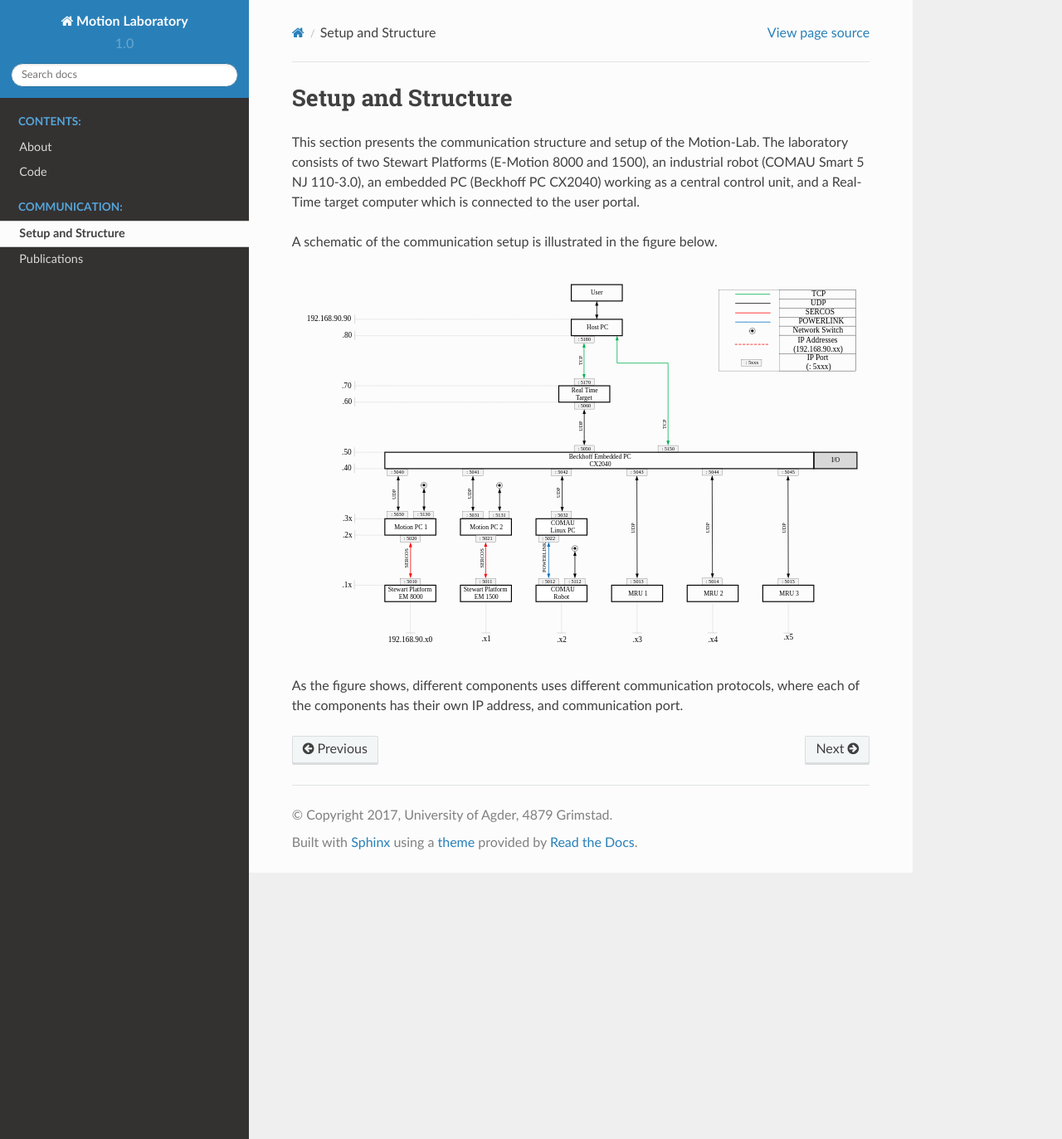
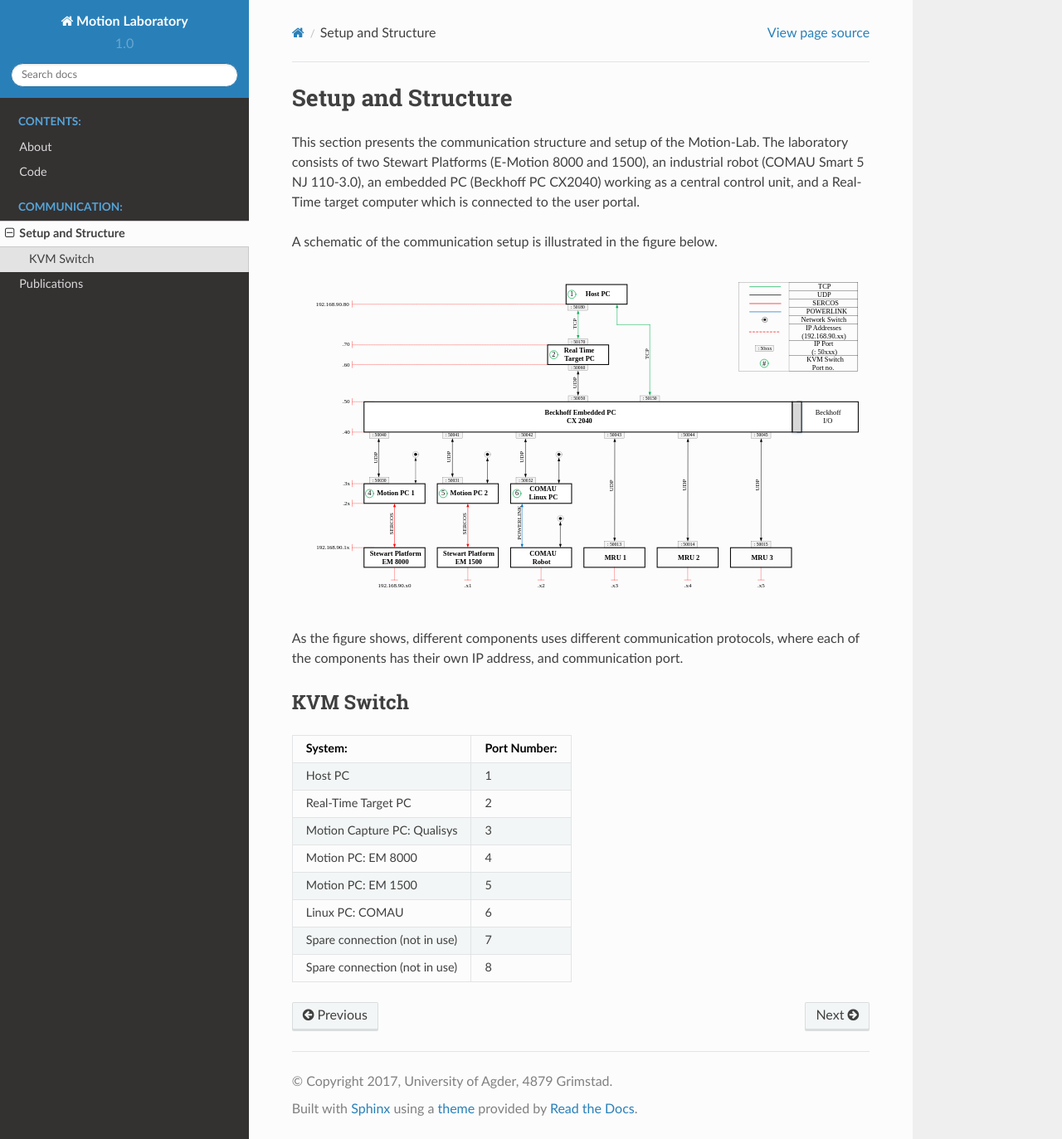
Before and after one commit to sondretordal/motion-lab, a Sphinx documentation site: the page built from docs/com.rst, in a window 1280 px wide and 1373 px high. Shown: the whole window at 83% size. Built offline with Sphinx 7.4.7 and the Read the Docs theme 2.0.0, drawn with Linux system fonts in a browser that asks for light colours; formulas are drawn with MathJax 3.

Commit message:
Updated comm-schematic.svg, added KVM table (From Home PC)

```diff
--- a/docs/com.rst
+++ b/docs/com.rst
@@ -11,7 +11,30 @@ and a Real-Time target computer which is connected to the user portal.
 
 A schematic of the communication setup is illustrated in the figure below.
 
-.. image:: /img/communcation_schematic.svg
+.. image:: /img/communication_setup_schematic.svg
 
 As the figure shows, different components uses different communication protocols,
 where each of the components has their own IP address, and communication port.
+
+KVM Switch
+----------
+
++-------------------------------+--------------+
+| System:                       | Port Number: |
++===============================+==============+
+| Host PC                       |       1      |
++-------------------------------+--------------+
+| Real-Time Target PC           |       2      |
++-------------------------------+--------------+
+| Motion Capture PC:  Qualisys  |       3      |
++-------------------------------+--------------+
+| Motion PC: EM 8000            |       4      |
++-------------------------------+--------------+
+| Motion PC: EM 1500            |       5      |
++-------------------------------+--------------+
+| Linux PC:  COMAU              |       6      |
++-------------------------------+--------------+
+| Spare connection (not in use) |       7      |
++-------------------------------+--------------+
+| Spare connection (not in use) |       8      |
++-------------------------------+--------------+
```
Also changed, not shown: docs/img/communcation_schematic_old.svg (renamed from docs/img/communcation_schematic.svg), docs/img/communication_setup_schematic.svg (added).
